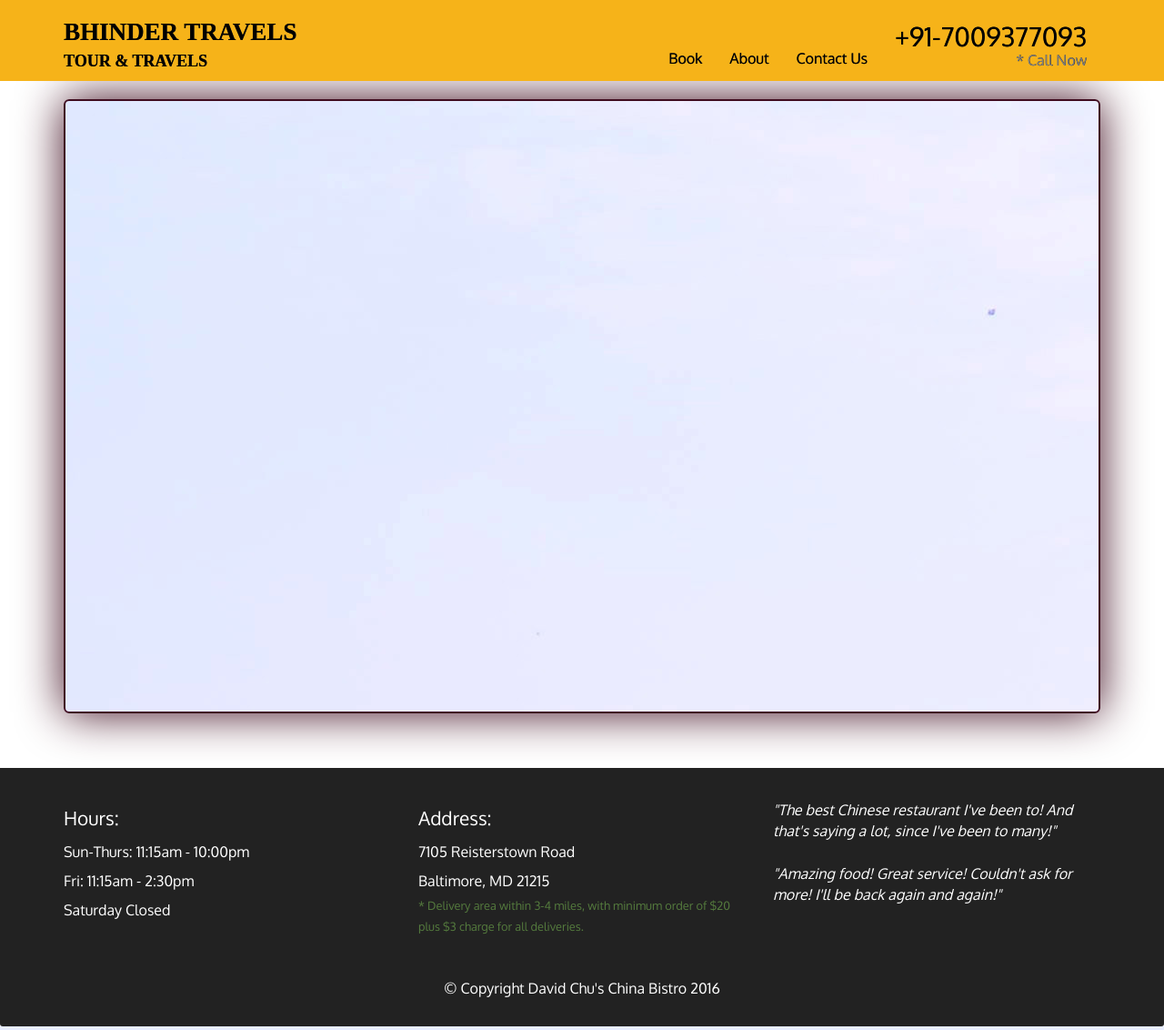
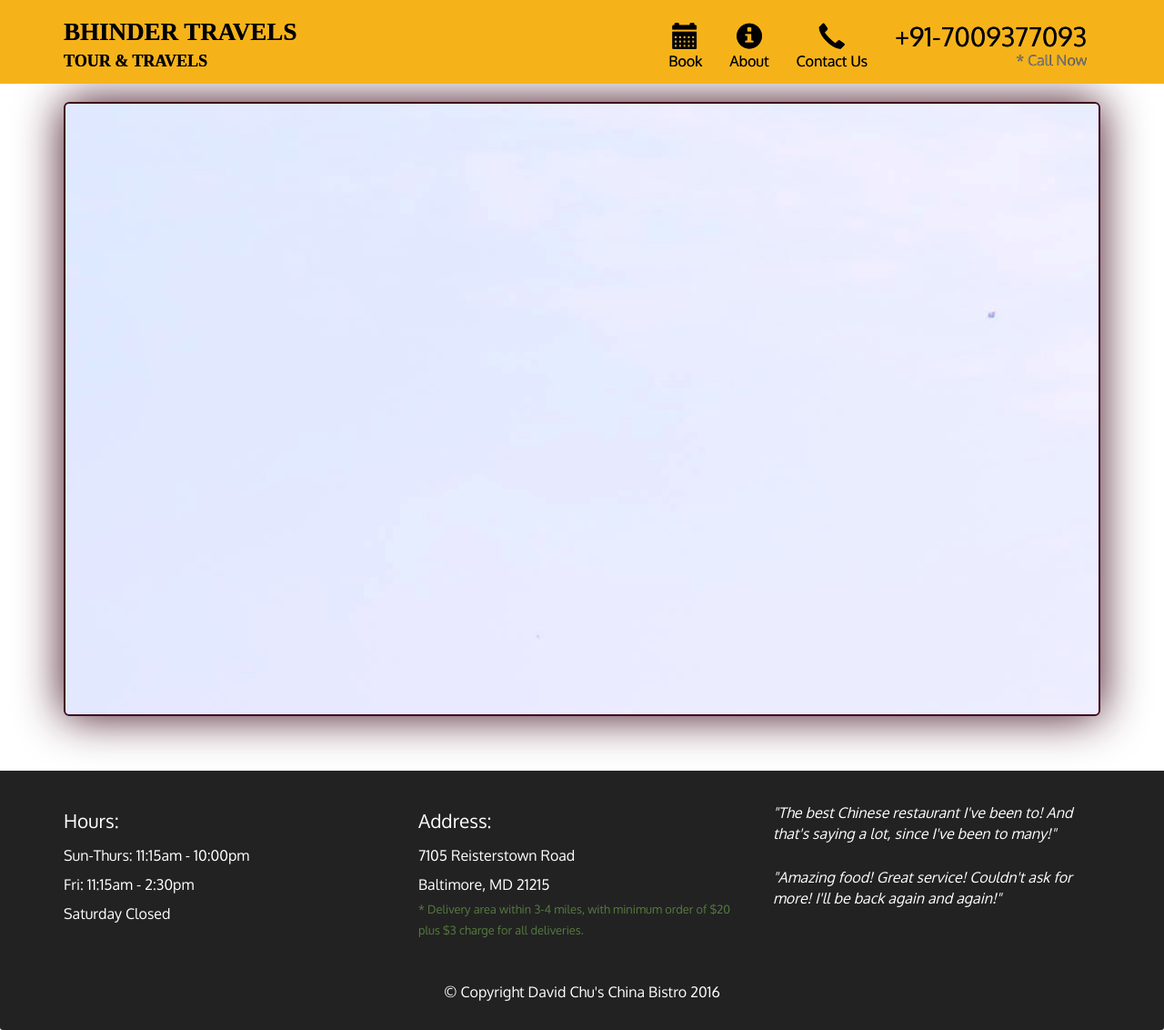
Before and after one commit to Vkmishra152/Vkmishra152.github.io, a PHP site: page /bistro.html in a window 1280 px wide. Shown: the whole page at 91% size. Run offline with PHP 8.4, Linux system fonts and the light colour scheme; some libraries are stand-ins or nearby versions; some web fonts are replaced.

Commit message:
Update bistro.css

```diff
--- a/Bhinder Travels/bistro.css
+++ b/Bhinder Travels/bistro.css
@@ -1,3 +1,10 @@
+@font-face {
+font-family: 'Glyphicons Halflings';
+src: url('https://netdna.bootstrapcdn.com/bootstrap/3.0.0/fonts/glyphicons-halflings-regular.eot');  src: url('https://netdna.bootstrapcdn.com/bootstrap/3.0.0/fonts/glyphicons-halflings-regular.eot?#iefix') format('embedded-opentype'), url('https://netdna.bootstrapcdn.com/bootstrap/3.0.0/fonts/glyphicons-halflings-regular.woff') format('woff'), url('https://netdna.bootstrapcdn.com/bootstrap/3.0.0/fonts/glyphicons-halflings-regular.ttf') format('truetype'), url('https://netdna.bootstrapcdn.com/bootstrap/3.0.0/fonts/glyphicons-halflings-regular.svg#glyphicons-halflingsregular') format('svg');
+
+
+
+}
 body {
 	  font-size: 16px;
 	  color: #fff;
```
